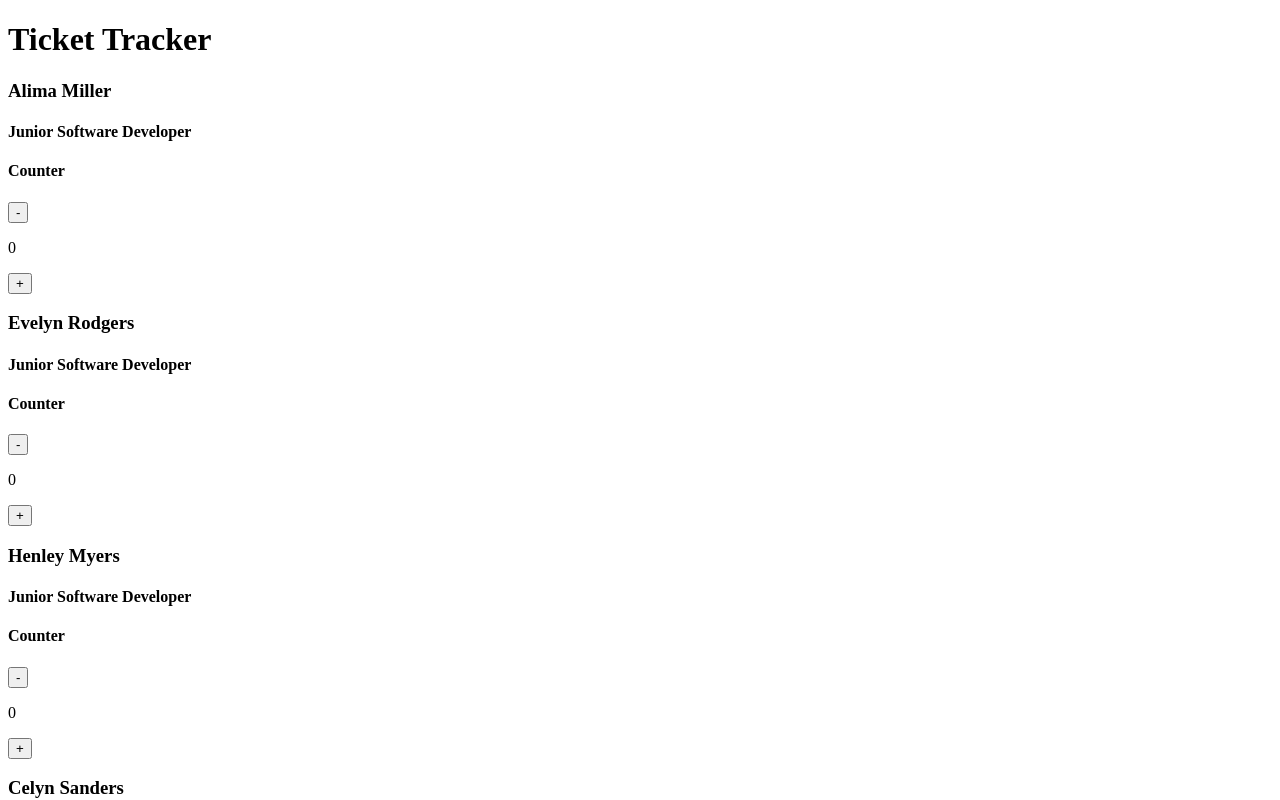
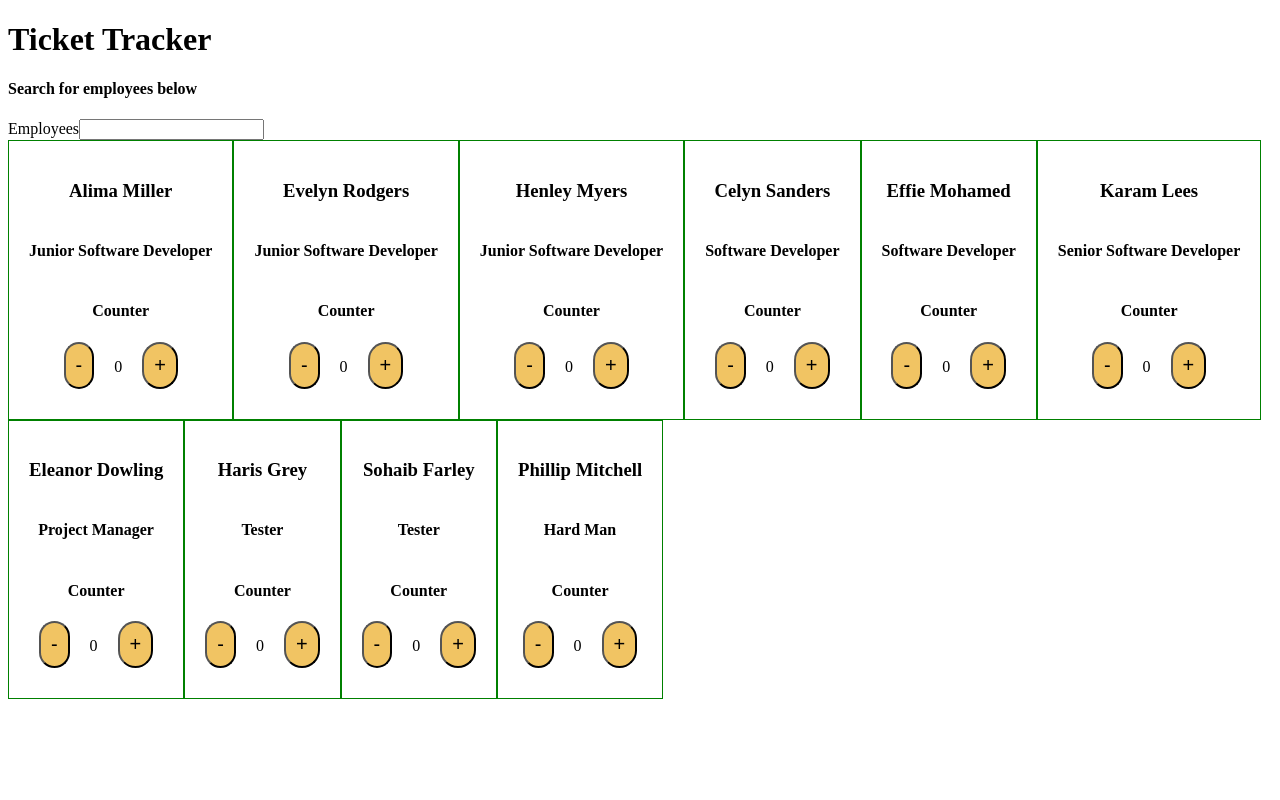
Before and after one commit to FaridahAbdulsalam/ticket-tracker, a React (Vite) app: page / in a window 1280 px wide. Shown: the top 800 px of the page. Built offline with nearby package versions, Linux system fonts and the light colour scheme.

Commit message:
Ticket ready to deploy

```diff
--- a/src/App.tsx
+++ b/src/App.tsx
@@ -1,8 +1,6 @@
-import { useState } from "react";
-import Ticket from "./components/Ticket//Ticket";
 import team from "./data/team";
-import TicketContainer from "./components/Ticket/TicketContainer/TicketContainer";
-
+import SearchEmployees from "./containers/SearchEmployees/SearchEmployees";
+import "./App.scss"
 
 const App = () => {
   //write ts/js here and then inject into HTML in return
@@ -11,7 +9,8 @@ const App = () => {
   return (
     <div>
       <h1>{title}</h1>
-      <TicketContainer employees={team} />
+      <h4>Search for employees below</h4>
+        <SearchEmployees employees={team}/>
     </div>
   );
 };
--- /dev/null
+++ b/src/components/SearchBox/SearchBox.tsx
@@ -0,0 +1,27 @@
+import { FormEventHandler } from "react";
+import "./SearchBox.scss";
+
+type SearchBoxProps = {
+  label: string;
+  searchTerm: string;
+  handleInput: FormEventHandler<HTMLInputElement>;
+};
+const SearchBox = ({ label, searchTerm, handleInput }: SearchBoxProps) => {
+  const capitalizedLabel = label[0].toUpperCase() + label.slice(1);
+  return (
+    <div>
+        <label htmlFor={label}>
+            {capitalizedLabel}
+        </label>
+        <input
+        type="text"
+        id={label}
+        name={label}
+        value={searchTerm}
+        onInput={handleInput}
+        />
+    </div>
+  );
+};
+
+export default SearchBox;
--- a/src/components/Ticket/Ticket.scss
+++ b/src/components/Ticket/Ticket.scss
@@ -0,0 +1,32 @@
+.ticket{
+    border: solid 1px green;
+    width: 100vw;
+    display: flex;
+    flex-direction: column;
+    justify-content: center;
+    align-items: center;
+    padding: 20px;
+
+    .ticket__role{
+        text-align: center;
+    }
+
+    .ticket__counter-section{
+        display: flex;
+        gap: 20px;
+
+        button{
+            background-color: rgb(241, 196, 99);
+            font-size: 20px;
+            border-radius: 30px;
+            padding: 10px;
+            margin-bottom: 10px;
+        }
+    }
+}
+
+@media screen and (min-width: 500px) {
+    .ticket{
+        width: auto;
+    }
+}
--- a/src/components/Ticket/Ticket.tsx
+++ b/src/components/Ticket/Ticket.tsx
@@ -19,14 +19,14 @@ const Ticket = ({ name, role }: TicketProps) => {
   }
 
   return (
-    <div>
-      <h3>{name}</h3>
-      <h4>{role}</h4>
-      <div>
-        <h4>Counter</h4>
-        <button onClick={handleDecrment}>-</button>
+    <div className="ticket">
+      <h3 className="ticket__name">{name}</h3>
+      <h4 className="ticket__role">{role}</h4>
+      <h4 className="ticket__counter">Counter</h4>
+      <div className="ticket__counter-section">
+        <button className="ticket__minus-button" onClick={handleDecrment}>-</button>
         <p>{counter}</p>
-        <button onClick={handleIncrement}>+</button>
+        <button className="ticket__plus-button" onClick={handleIncrement}>+</button>
       </div>
     </div>
   );
--- a/src/components/Ticket/TicketContainer/TicketContainer.tsx
+++ /dev/null
@@ -1,23 +0,0 @@
-import React from 'react'
-import Team from "../../../data/Teams";
-import Ticket from "../Ticket";
-
-
-type TicketProps ={
-    employees: Team[];
-}
-
-const TicketContainer = ({employees} : TicketProps) => {
-  return (
-    <div>
-      {employees.map((employee) => (
-        <Ticket
-        name={employee.name}
-        role={employee.role}
-        />
-      ))}
-    </div>
-  )
-}
-
-export default TicketContainer
--- /dev/null
+++ b/src/components/TicketContainer/TicketContainer.scss
@@ -0,0 +1,5 @@
+.ticket-display{
+    // border: solid 2px black;
+    display: flex;
+    flex-wrap: wrap;
+}
--- /dev/null
+++ b/src/components/TicketContainer/TicketContainer.tsx
@@ -0,0 +1,19 @@
+import Team from "../../data/Teams";
+import Ticket from "../Ticket/Ticket";
+import "./TicketContainer.scss"
+
+type TicketProps = {
+  employees: Team[];
+};
+
+const TicketContainer = ({ employees }: TicketProps) => {
+  return (
+    <div className="ticket-display">
+      {employees.map((employee) => (
+        <Ticket key={employee.id} name={employee.name} role={employee.role} />
+      ))}
+    </div>
+  );
+};
+
+export default TicketContainer;
--- /dev/null
+++ b/src/containers/SearchEmployees/SearchEmployees.tsx
@@ -0,0 +1,35 @@
+import TicketContainer from '../../components/TicketContainer/TicketContainer'
+import SearchBox from '../../components/SearchBox/SearchBox'
+import Team from '../../data/Teams'
+import { FormEvent, useState } from 'react';
+import "./SearchEmployees.scss"
+
+
+type SearchEmployeesProps = {
+    employees: Team[];
+}
+
+
+const SearchEmployees = ({employees}:SearchEmployeesProps) => {
+    const [searchTerm, setSearchTerm]= useState<string>("")
+
+    const handleInput = (event:FormEvent<HTMLInputElement>) => {
+        const input = event.currentTarget.value.toLowerCase()
+        setSearchTerm(input)
+    }
+
+    const filteredEmployees = employees.filter((employee) => {
+       return employee.name.toLowerCase().includes(searchTerm)
+    })
+
+  return (
+    <div>
+      <SearchBox label='Employees' searchTerm={searchTerm} handleInput={handleInput}/>
+      <section>
+        <TicketContainer employees={filteredEmployees} />
+      </section>
+    </div>
+  )
+}
+
+export default SearchEmployees
```
Also changed, not shown: src/components/SearchBox/SearchBox.scss (added), src/containers/SearchEmployees/SearchEmployees.scss (added).
